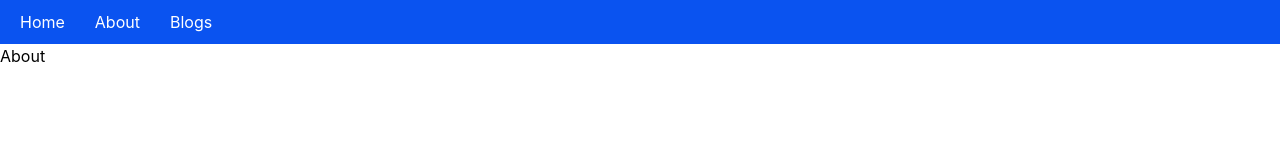
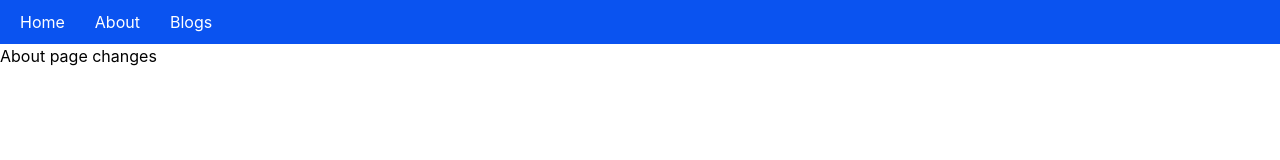
Before and after one commit to theutkarshdev/pratham-vite-app, a React (Vite) app: page /about in a window 1280 px wide. Shown: the top 160 px of the page. Built offline with nearby package versions, Linux system fonts and the light colour scheme.

Commit message:
navigation added and docker updated

```diff
--- a/src/pages/About.jsx
+++ b/src/pages/About.jsx
@@ -1,7 +1,7 @@
 import React from "react";
 
 const About = () => {
-  return <div>About</div>;
+  return <div>About page changes</div>;
 };
 
 export default About;
```
